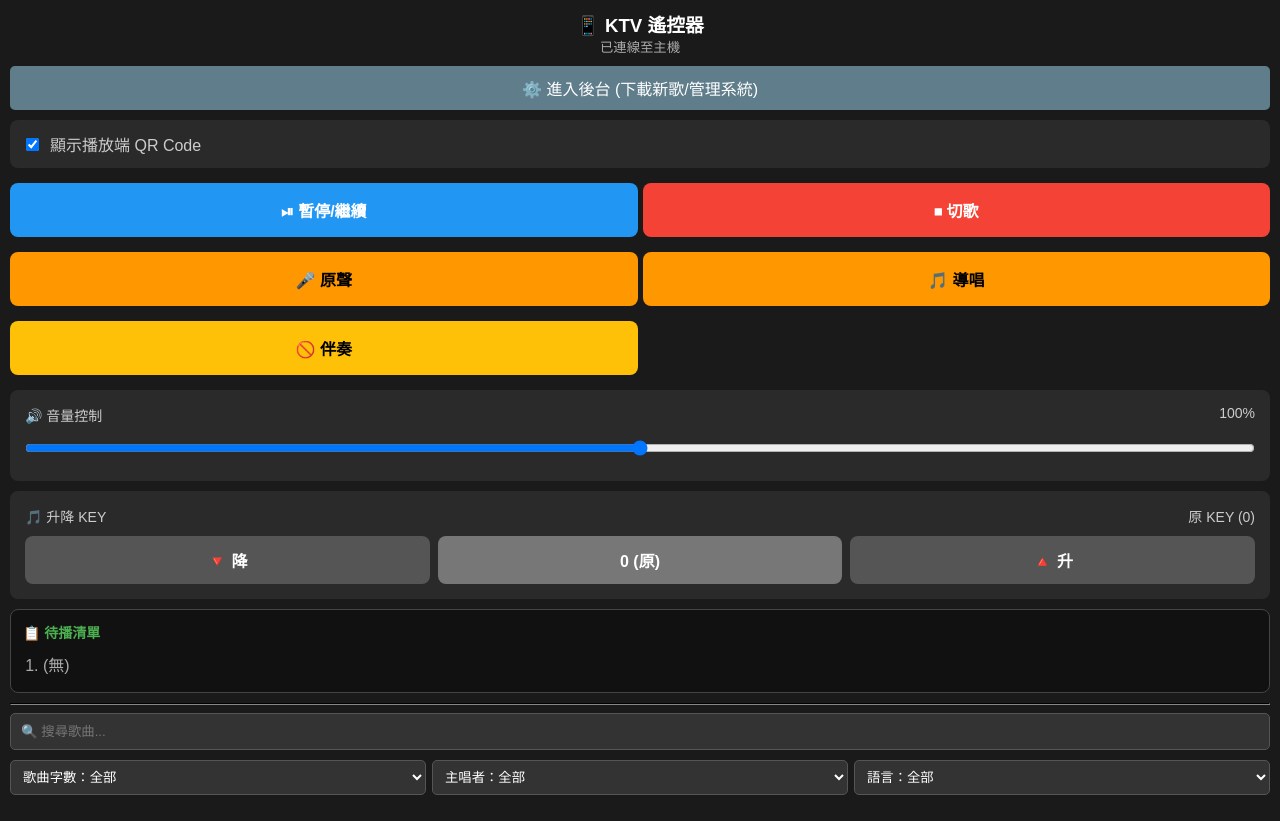
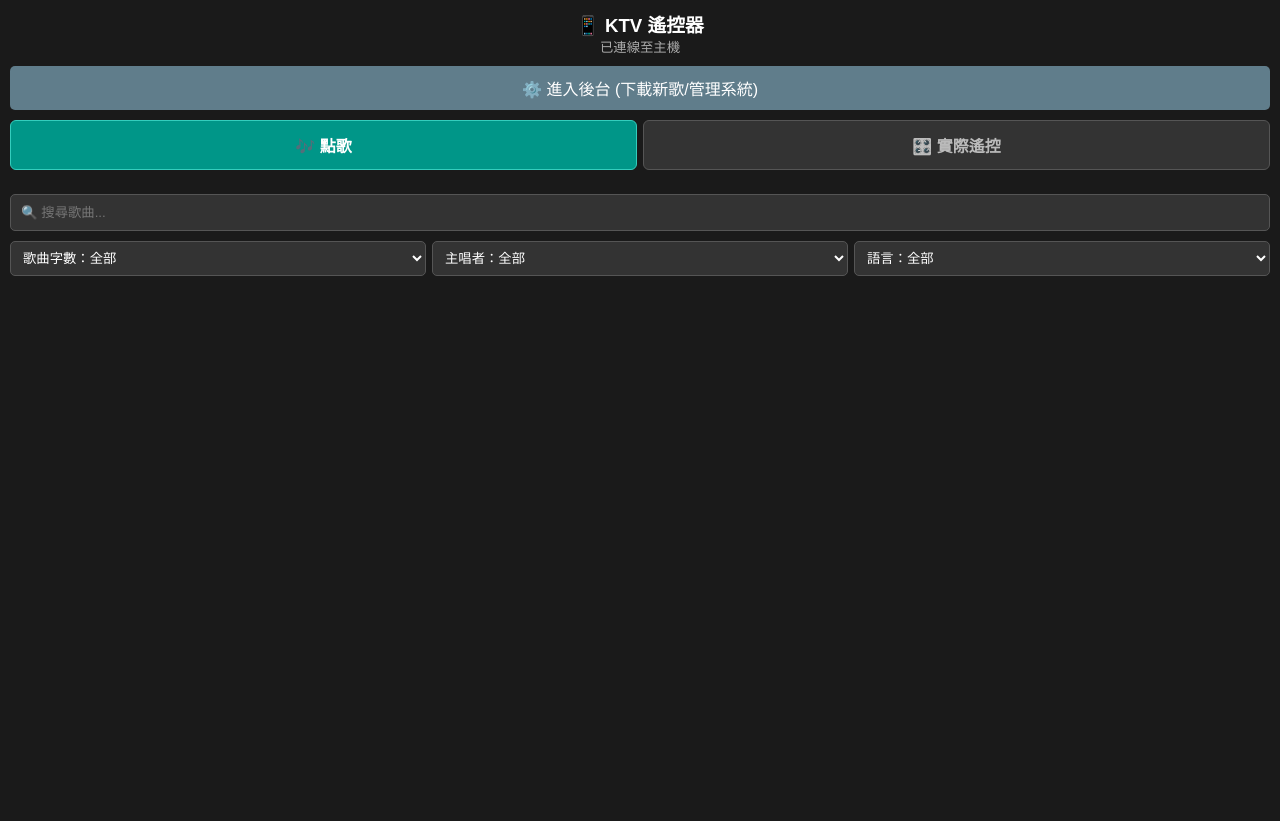
Before and after one commit to ianliu0718/OpenKTV-ianAuto360, a Flask app: page / in a window 1280 px wide. After the commit the page ends 276 px from the top, so only its background shows below. Run offline with Flask 3, Linux system fonts and the light colour scheme; data that the repository does not hold is empty; some libraries are stand-ins or nearby versions.

Commit message:
優化：在遙控區用分頁的方式區分點歌與實際遙控功能。

```diff
--- a/main.py
+++ b/main.py
@@ -483,7 +483,7 @@ def _create_six_channel_mp4(ffmpeg_path, ffprobe_path, source_path, vocal_path,
     audio_filter = (
         '[0:a]pan=mono|c0=0.5*FL+0.5*FR,aformat=sample_fmts=fltp:sample_rates=44100[original_l];'
         '[0:a]pan=mono|c0=0.5*FL+0.5*FR,aformat=sample_fmts=fltp:sample_rates=44100[original_r];'
-        '[1:a]pan=stereo|c0=0.5*FL+0.5*FR|c1=0.5*FL+0.5*FR,volume=0.25,'
+        '[1:a]pan=stereo|c0=0.5*FL+0.5*FR|c1=0.5*FL+0.5*FR,volume=0.3,'
         'aformat=sample_fmts=fltp:sample_rates=44100[vocals];'
         f'[2:a]pan=stereo|c0=0.5*FL+0.5*FR|c1=0.5*FL+0.5*FR,{loudnorm}aresample=async=1,'
         'aformat=sample_fmts=fltp:sample_rates=44100[accompaniment];'
--- a/templates/combo.html
+++ b/templates/combo.html
@@ -65,7 +65,7 @@
 
         /* 搜尋與列表 */
         input[type=text] { width: 100%; padding: 12px; margin-bottom: 10px; box-sizing: border-box; background: #333; border: 1px solid #555; color: white; border-radius: 8px; font-size: 15px;}
-        ul#list { list-style: none; padding: 0; margin: 0; min-height: 0; flex: 1 1 auto; overflow-y: auto; }
+        ul#list { list-style: none; padding: 0; margin: 0; }
         ul#list li { background: #2a2a2a; padding: 12px; margin-bottom: 6px; border-radius: 8px; display: flex; justify-content: space-between; align-items: center; border-bottom: 1px solid #444;}
         .song-btn { background: #009688; border: none; padding: 8px 16px; border-radius: 20px; color: white; font-weight: bold; cursor: pointer;}
         .song-btn.added { background: #607d8b; cursor: wait; }
--- a/templates/remote.html
+++ b/templates/remote.html
@@ -25,6 +25,11 @@
         li.song-added { border: 1px solid #4caf50; box-shadow: 0 0 0 1px rgba(76,175,80,0.25); }
         .category-filters { display: grid; grid-template-columns: repeat(3, 1fr); gap: 6px; margin-bottom: 10px; }
         .category-filters select { width: 100%; padding: 8px; box-sizing: border-box; background: #333; border: 1px solid #555; color: white; border-radius: 5px; }
+        .tab-bar { position: sticky; top: 0; z-index: 10; display: grid; grid-template-columns: 1fr 1fr; gap: 6px; margin: -10px -10px 10px; padding: 10px; background: #1a1a1a; }
+        .tab-button { width: 100%; padding: 12px 8px; border: 1px solid #555; border-radius: 6px; background: #333; color: #bbb; font-size: 16px; font-weight: bold; cursor: pointer; }
+        .tab-button.active { background: #009688; border-color: #34cdbd; color: white; }
+        .song-tools { position: sticky; top: 60px; z-index: 9; padding-top: 4px; background: #1a1a1a; }
+        .tab-panel[hidden] { display: none; }
     </style>
     <script src="https://cdnjs.cloudflare.com/ajax/libs/socket.io/4.0.1/socket.io.js"></script>
 </head>
@@ -35,6 +40,29 @@
     </div>
 
     <a href="/admin" class="admin-link">⚙️ 進入後台 (下載新歌/管理系統)</a>
+
+    <div class="tab-bar" role="tablist" aria-label="遙控器功能分頁">
+        <button id="song-tab" class="tab-button active" role="tab" aria-selected="true" aria-controls="song-panel" onclick="switchTab('song')">🎶 點歌</button>
+        <button id="control-tab" class="tab-button" role="tab" aria-selected="false" aria-controls="control-panel" onclick="switchTab('control')">🎛️ 實際遙控</button>
+    </div>
+
+    <section id="song-panel" class="tab-panel" role="tabpanel" aria-labelledby="song-tab">
+        <div class="song-tools">
+            <input type="text" id="search" placeholder="🔍 搜尋歌曲..." oninput="filter()">
+            <div class="category-filters">
+                <select id="song-length-filter" aria-label="依歌曲名稱字數分類" onchange="filter()"><option value="">歌曲字數：全部</option></select>
+                <select id="singer-filter" aria-label="依主唱者分類" onchange="filter()"><option value="">主唱者：全部</option></select>
+                <select id="language-filter" aria-label="依語言分類" onchange="filter()"><option value="">語言：全部</option></select>
+            </div>
+        </div>
+        <ul id="list"></ul>
+    </section>
+
+    <section id="control-panel" class="tab-panel" role="tabpanel" aria-labelledby="control-tab" hidden>
+        <div class="queue-box">
+            <div class="queue-title">📋 待播清單</div>
+            <ul id="queue-list"><li>(無)</li></ul>
+        </div>
 
         <div id="current-song-control" style="display:none; background:#123c36; padding:12px; border:1px solid #2aa894; border-radius:8px; margin-bottom:10px;">
             <div id="current-song-name" style="overflow-wrap:anywhere; margin-bottom:8px; color:#b8fff2;"></div>
@@ -81,21 +109,7 @@
                 <button class="btn" style="background:#555; flex:1; padding: 12px; margin: 0;" onclick="changeKey(1)">🔺 升</button>
             </div>
         </div>
-
-    <div class="queue-box">
-        <div class="queue-title">📋 待播清單</div>
-        <ul id="queue-list"><li>(無)</li></ul>
-    </div>
-
-    <hr style="border-color: #333;">
-
-    <input type="text" id="search" placeholder="🔍 搜尋歌曲..." oninput="filter()">
-    <div class="category-filters">
-        <select id="song-length-filter" aria-label="依歌曲名稱字數分類" onchange="filter()"><option value="">歌曲字數：全部</option></select>
-        <select id="singer-filter" aria-label="依主唱者分類" onchange="filter()"><option value="">主唱者：全部</option></select>
-        <select id="language-filter" aria-label="依語言分類" onchange="filter()"><option value="">語言：全部</option></select>
-    </div>
-    <ul id="list"></ul>
+    </section>
 
     <script>
         const socket = io();
@@ -105,8 +119,27 @@
         let currentPlayingFilename = '';
         let currentSubtitleVisible = false;
         let currentSubtitleFontSize = 200;
+        let songScrollTop = 0;
         const pendingSongs = new Set();
         const qrVisibility = document.getElementById('qr-visibility');
+
+        /**
+         * Switches between song selection and playback control panels.
+         * @param {'song'|'control'} tabName Panel identifier to display.
+         */
+        function switchTab(tabName) {
+            const isSongTab = tabName === 'song';
+            if (!isSongTab) songScrollTop = window.scrollY;
+            document.getElementById('song-panel').hidden = !isSongTab;
+            document.getElementById('control-panel').hidden = isSongTab;
+            document.getElementById('song-tab').classList.toggle('active', isSongTab);
+            document.getElementById('control-tab').classList.toggle('active', !isSongTab);
+            document.getElementById('song-tab').setAttribute('aria-selected', String(isSongTab));
+            document.getElementById('control-tab').setAttribute('aria-selected', String(!isSongTab));
+            if (isSongTab) {
+                requestAnimationFrame(() => window.scrollTo(0, songScrollTop));
+            }
+        }
 
         /**
          * Renders the server's current queue for the remote control screen.
```
Also changed, not shown: README.md. Lines whose indentation alone changed are shown as unchanged.
